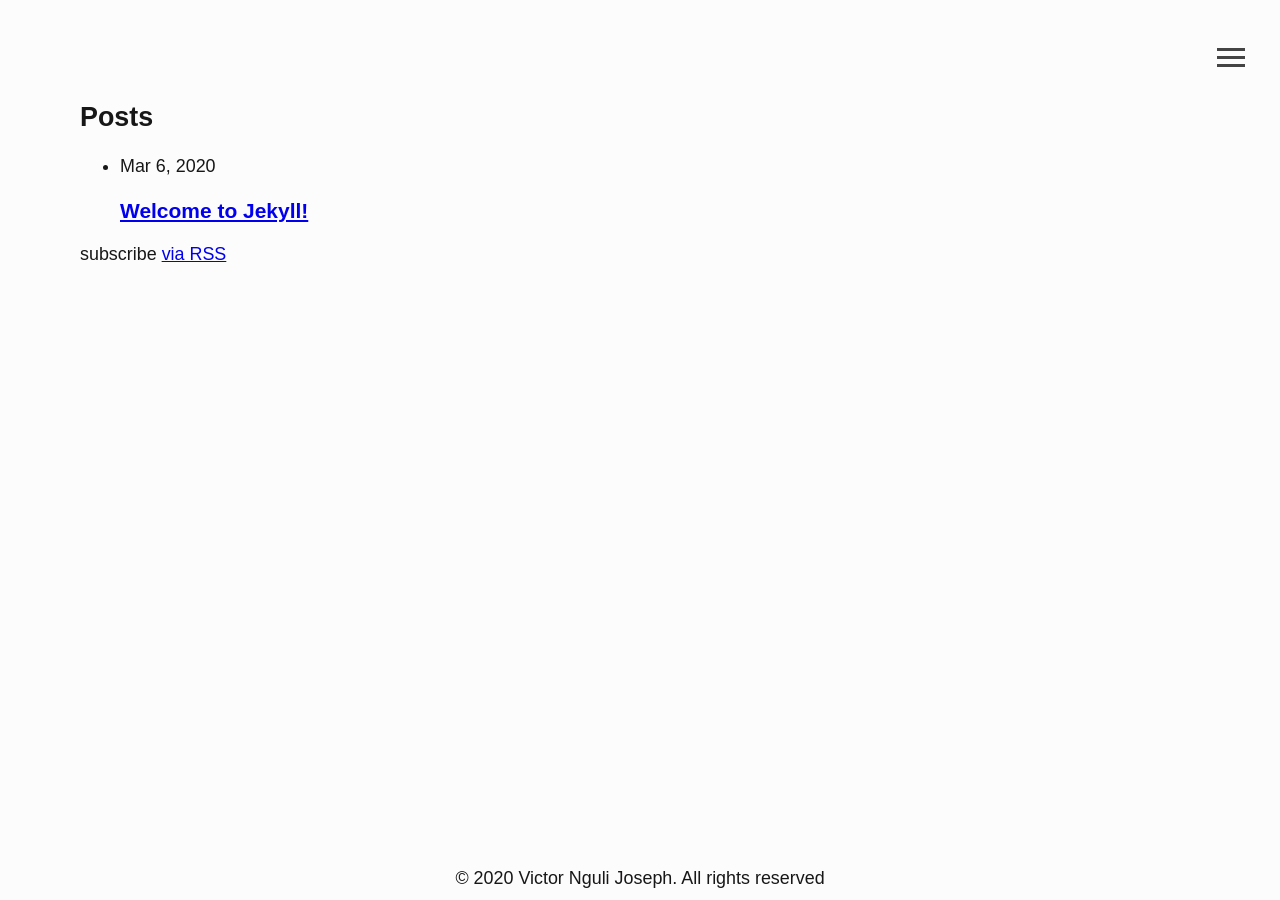
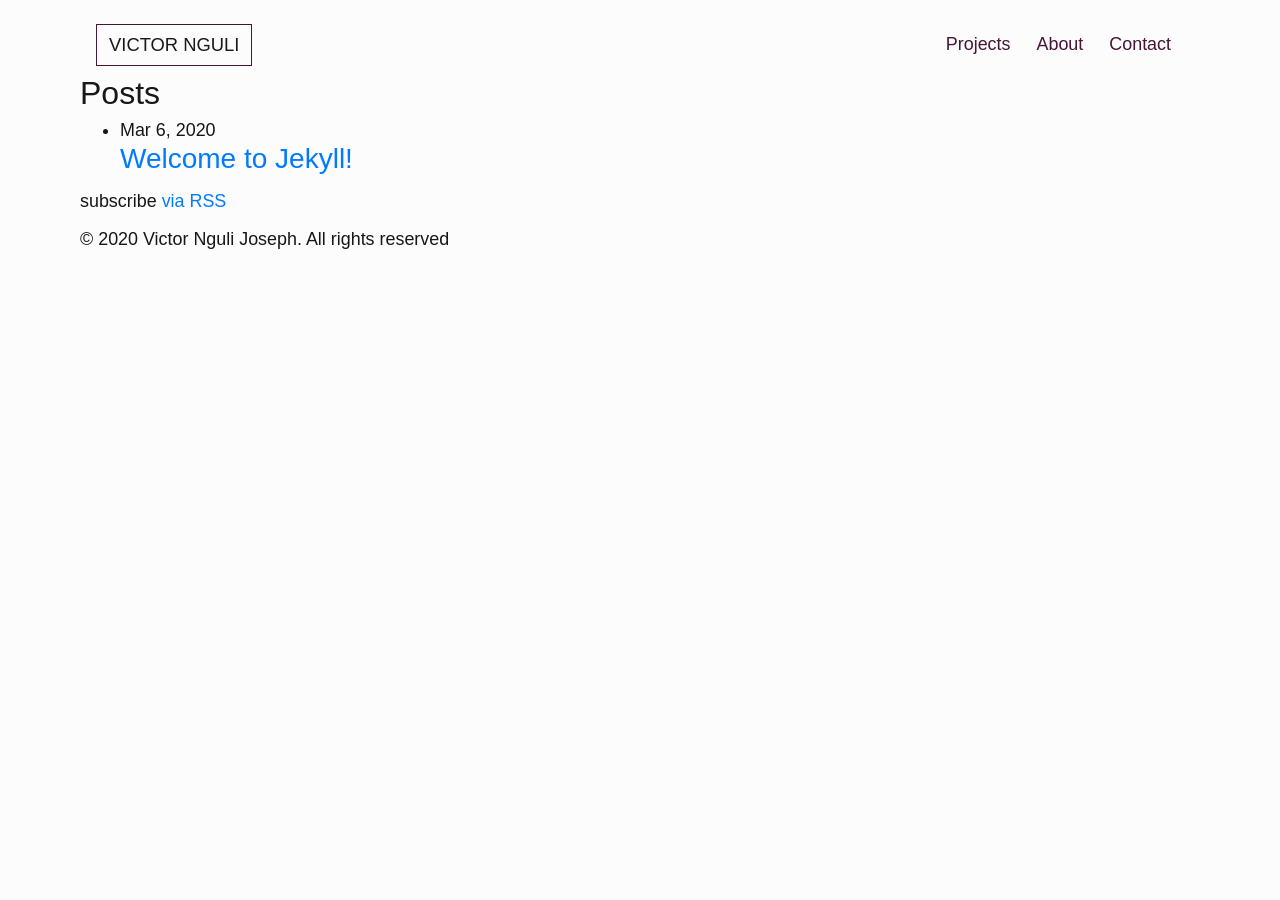
Before and after one commit to Victornguli/victornjoseph.com, a Jekyll site: the page built from index.markdown, in a window 1280 px wide. Built offline with Jekyll 4.4.1, drawn with Linux system fonts in a browser that asks for light colours.

Commit message:
Add navigation. Clear media queries

```diff
--- a/_includes/header.html
+++ b/_includes/header.html
@@ -1,21 +1,22 @@
-<header class="site-header" role="banner">
-    <div class="menu-btn">
-        <div class="btn-line"></div>
-        <div class="btn-line"></div>
-        <div class="btn-line"></div>
-    </div>
-
-    <ul class="site-nav">
-        <li class="nav-item site-title">
-            <a class="site-title" rel="author" href="/">Victor Nguli</a>
+<header class="header">
+    <nav class="navbar navbar-expand-lg navbar-light bg-light">
+        <a class="navbar-brand" href="/">Victor Nguli</a>
+        <button class="navbar-toggler" type="button" data-toggle="collapse" data-target="#navbarNavDropdown"
+            aria-controls="navbarNavDropdown" aria-expanded="false" aria-label="Toggle navigation">
+            <span class="navbar-toggler-icon"></span>
+        </button>
+        <div class="collapse navbar-collapse" id="navbarNavDropdown">
+            <ul class="navbar-nav ml-auto">
+                <li class="nav-item active">
+                    <a class="nav-link" href="/projects/">Projects</a>
                 </li>
                 <li class="nav-item">
-            <a class="page-link" href="/projects/">Projects</a>
+                    <a class="nav-link" href="/about/">About</a>
                 </li>
                 <li class="nav-item">
-            <a class="page-link" href="/about/">About</a>
+                    <a class="nav-link" href="/contact/">Contact</a>
                 </li>
             </ul>
-    <hr class="divider">
-
+        </div>
+    </nav>
 </header>
--- a/_sass/_config.scss
+++ b/_sass/_config.scss
@@ -1,9 +1,11 @@
-$primary-color: rgb(253, 252, 252);
-$secondary-color: #444;
+$background-color: rgb(252, 252, 252);
+$primary-color: #471537;
+$secondary-color: rgb(230, 245, 238);
+
 
 
 @mixin easeOut {
-    transition: all 0.5s ease-in;
+    transition: all 0.4s ease-in;
 }
 
 
--- a/_sass/_menu.scss
+++ b/_sass/_menu.scss
@@ -1,106 +1,48 @@
-.site-header {
-    margin-top: 0rem;
-    margin-bottom: 0;
-    // letter-spacing: 0.09rem;
+.header {
+  .bg-light {
+    background: $background-color !important;
+  }
 
-    ul {
-        list-style: none;
-        margin: 0;
-        padding: 0;
-        // margin-bottom: 0.25rem;
+  .navbar.navbar-expand-lg.navbar-light.bg-light {
+    background: $primary-color;
+  }
+
+  .navbar {
+    .navbar-brand {
+      padding: 0.55rem 0.75rem;
+      border: 1px solid $primary-color;
+      text-transform: uppercase;
+      font-size: 1.15rem;
+
+      &:hover {
+        background: $primary-color;
+        color: $secondary-color;
+        animation: ease-in-out;
+        transition: all 0.5s ease-in-out;
+        // @include easeOut();
+      }
     }
 
-    .menu-btn {
-        position: absolute;
-        right: 35px;
-        top: 3rem;
-        cursor: pointer;
-        @include easeOut();
+    .nav-item {
+        border: 1px solid $background-color;
+        .nav-link {
+            color: $primary-color;
+            font-weight: 500;
+            // padding-bottom: 05rem;
+            margin: 0rem 0.25rem;
+            &:hover {
+                color: $secondary-color;
+                @include easeOut();
 
-        .btn-line {
-            width: 28px;
-            height: 3px;
-            margin: 0 0 5px 0;
-            background: #444;
+            }
+        }
+
+        &:hover {
+            border: 1px solid $primary-color;
+            color: $secondary-color;
+            background: $primary-color;
             @include easeOut();
         }
-
-        &.close {
-            transform: rotate(180deg);
-
-            .btn-line {
-
-                // Line 1 - Rotate
-                &:nth-child(1) {
-                    transform: rotate(45deg) translate(5px, 5px);
-                }
-
-                // Line 2 - Hide
-                &:nth-child(2) {
-                    opacity: 0;
-                }
-
-                // Line 3 - Rotate. Magic figures from Brad Traversy :)
-                &:nth-child(3) {
-                    transform: rotate(-45deg) translate(7px, -6px);
-                }
-            }
-        }
     }
-
-    .site-nav {
-        list-style: none;
-        display: flex;
-        flex-direction: row;
-        justify-content: flex-end;
-        align-items: center;
-        visibility: hidden;
-
-        &.show {
-            visibility: visible;
-        }
-
-        .nav-item {
-            margin-right: 1rem;
-
-            &.site-title {
-                margin-right: auto;
-            }
-
-            a {
-                text-decoration: none;
-                font-size: 1.15rem;
-                color: #471537;
-
-                &.site-title {
-                    font-size: 1.5rem;
-                    margin-right: auto;
-                }
-
-                &:hover {
-                    @include easeOut;
-                    text-decoration: underline;
-                }
-            }
-        }
-    }
-
-    hr {
-        visibility: hidden;
-
-        &.show {
-            visibility: visible;
-        }
-    }
+  }
 }
-
-
-.site-footer {
-    width: 100%;
-    text-align: center;
-    padding: 2rem;
-    height: 60px;
-    position: fixed;
-    bottom: 0;
-    right: 0;
-}
--- a/assets/css/main.scss
+++ b/assets/css/main.scss
@@ -13,13 +13,11 @@
     font-size: 1.12rem;
     padding: 0;
     // height: 100%vh;
-    background: $primary-color;
-    margin: 3rem 5rem 0 5rem;
+    background: $background-color;
+    margin: 1rem 5rem 0 5rem;
     line-height: 1.2;
     color: rgb(24, 23, 24);
-
 }
-
 
 // Page Divider (hr)
 .divider {
@@ -30,3 +28,6 @@
 main {
     // min-height: calc(100vh - 60px);
 }
+
+
+@import 'mobile';
```
Also changed, not shown: _layouts/default.html (+11 -0 lines), _sass/_mobile.scss (+4 -12 lines). Lines whose indentation alone changed are shown as unchanged.
